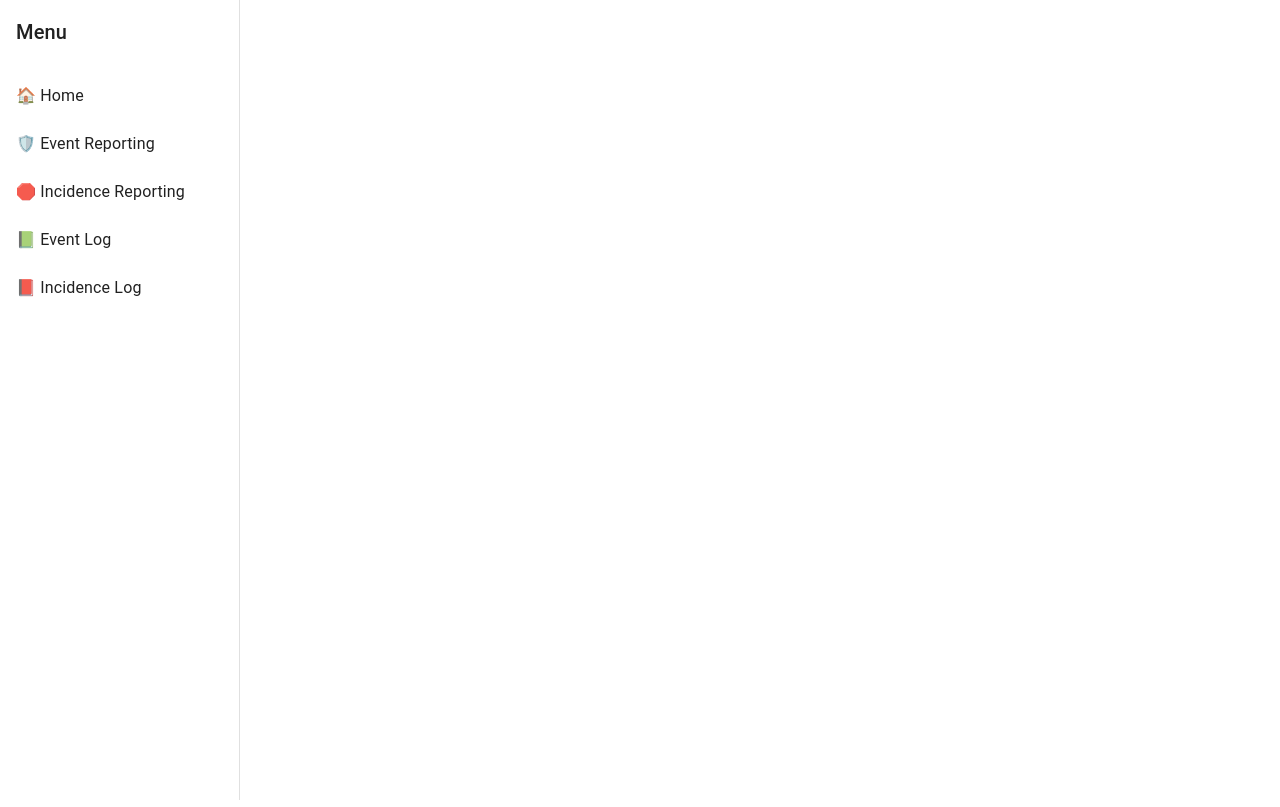
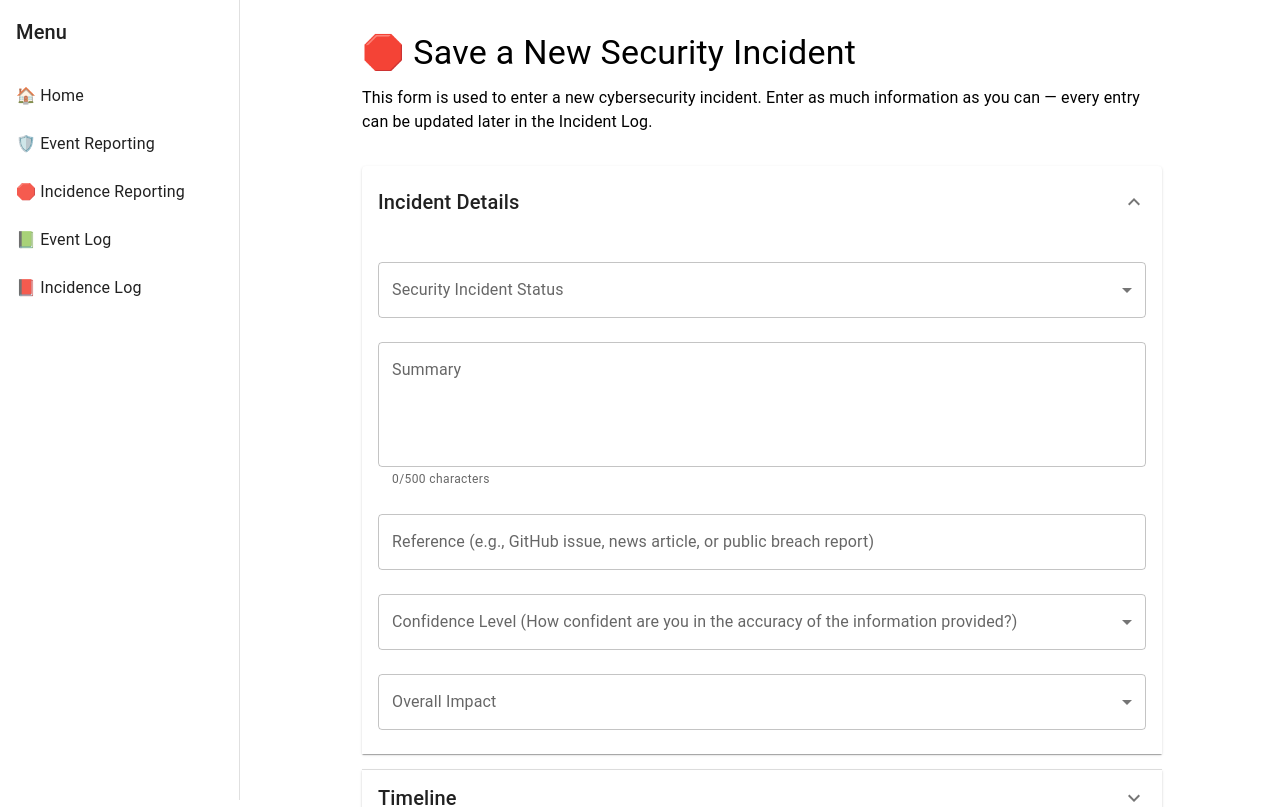
Before and after one commit to JoSt1703/positive_incidence_reporting, a React (Vite) app: page /edit/1 in a window 1280 px wide. Shown: the top 807 px of the page. Built offline with nearby package versions, Linux system fonts and the light colour scheme.

Commit message:
logic for saving and edit

```diff
--- a/src/App.jsx
+++ b/src/App.jsx
@@ -59,9 +59,10 @@ export default function App() {
       >
         <Box sx={{ width: '100%', maxWidth: 800 }}>
           <Routes>
-            <Route path="/" element={<Home />} />
-            <Route path="/negative-entry" element={<NegativeEntry />} />
-            <Route path="/negative-view" element={<NegativeViewEdit />} />
+          <Route path="/" element={<Home />} />
+          <Route path="/negative-entry" element={<NegativeEntry />} />
+          <Route path="/edit/:index" element={<NegativeEntry />} />
+          <Route path="/negative-view" element={<NegativeViewEdit />} />
           </Routes>
         </Box>
       </Box>
--- a/src/pages/NegativeEntry.jsx
+++ b/src/pages/NegativeEntry.jsx
@@ -1,3 +1,5 @@
+import { useEffect } from 'react'
+import { useParams, useNavigate } from 'react-router-dom'
 import { useForm } from 'react-hook-form'
 import { Box, Button, Typography } from '@mui/material'
 import IncidentDetails from '../components/IncidentDetails'
@@ -9,7 +11,11 @@ import AssetSection from '../components/AssetSection'
 import DiscoverySection from '../components/DiscoverySection'
 
 export default function NegativeEntry() {
-  const { handleSubmit, control, watch } = useForm({
+  const { index } = useParams()
+  const navigate = useNavigate()
+  const stored = JSON.parse(localStorage.getItem('incidents')) || []
+
+  const { handleSubmit, control, watch, reset } = useForm({
     defaultValues: {
       status: '',
       summary: '',
@@ -38,8 +44,21 @@ export default function NegativeEntry() {
     }
   })
 
+  // Load values into form if editing
+  useEffect(() => {
+    if (index !== undefined && stored[index]) {
+      reset(stored[index])
+    }
+  }, [index, reset])
+
   const onSubmit = (data) => {
-    console.log('Submitted data:', data)
+    if (index !== undefined) {
+      stored[parseInt(index)] = data
+    } else {
+      stored.push(data)
+    }
+    localStorage.setItem('incidents', JSON.stringify(stored))
+    navigate('/negative-view')
   }
 
   return (
```
